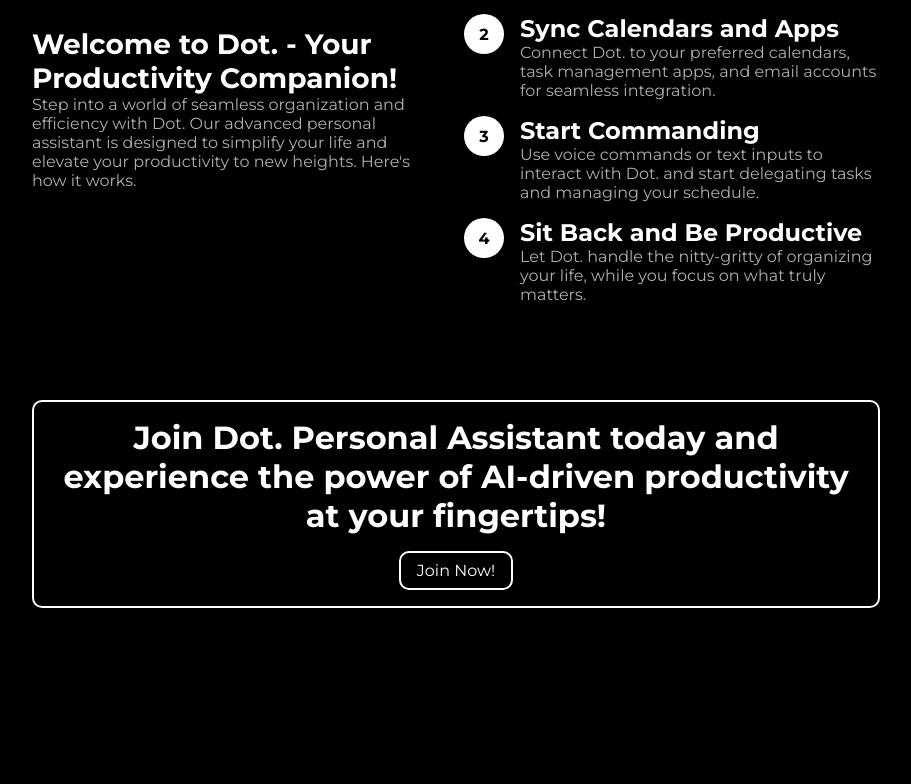
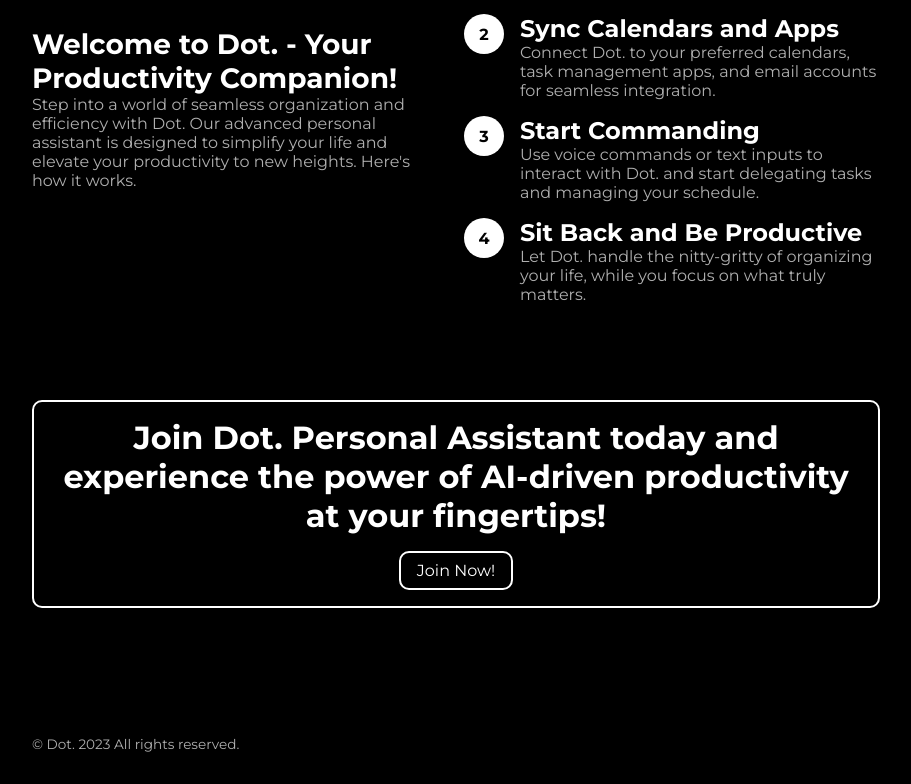
Before and after one commit to piotrszubert/dot-landing-page, a Next.js app: page / in a window 1280 px wide. Shown: the part 1266-2050 px from the top of the page, without its empty margins (184-1095 px from the left). Before the commit the page ends 1970 px from the top, so only its background shows below. Built offline with nearby package versions, Linux system fonts and the light colour scheme.

Commit message:
added footer

```diff
--- /dev/null
+++ b/components/footer.tsx
@@ -0,0 +1,14 @@
+import { Montserrat } from "next/font/google";
+import styles from '@/styles/Footer.module.css'
+
+const montserrat = Montserrat({ subsets: ['latin'] })
+
+export default function Footer() {
+    return(
+        <footer className={`${montserrat.className} ${styles.footer}`}>
+            <div className={styles.footerText}>
+                &copy; Dot. 2023 All rights reserved.
+            </div>
+        </footer>
+    );
+}
--- a/pages/index.tsx
+++ b/pages/index.tsx
@@ -5,6 +5,7 @@ import Hero from '@/components/hero'
 import KeyFeatures from '@/components/keyFeatures'
 import Cta from '@/components/cta'
 import HowItWorks from '@/components/howItWorks'
+import Footer from '@/components/footer'
 
 const montserrat = Montserrat({ subsets: ['latin'] })
 
@@ -23,6 +24,7 @@ export default function Home() {
         <HowItWorks/>
         <Cta/>
       </main>
+      <Footer/>
       <CursorCircle />
     </>
   )
--- /dev/null
+++ b/styles/Footer.module.css
@@ -0,0 +1,8 @@
+.footer {
+    padding: 2rem 0;
+}
+
+.footerText {
+    font-size: .85rem;
+    color: var(--accent-font-color-rgb);
+}
```
